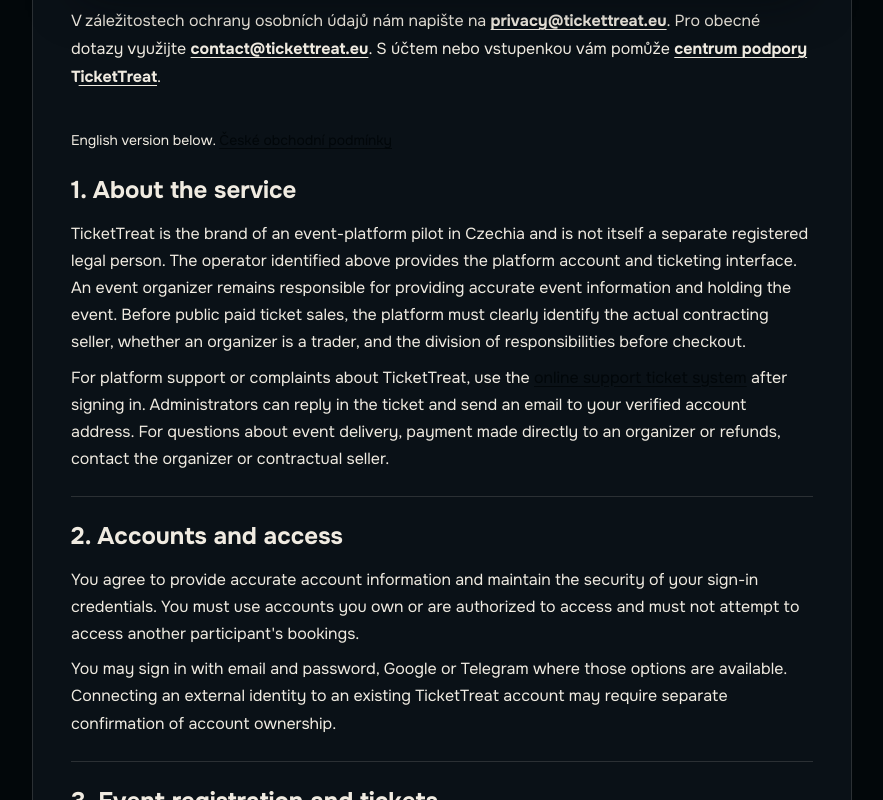
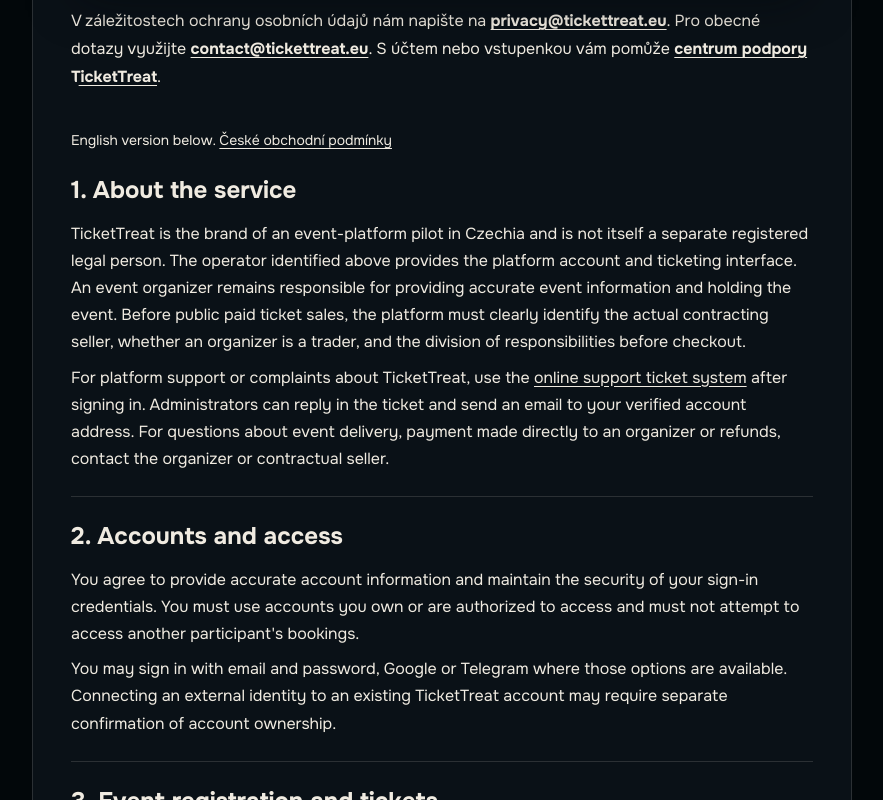
Before and after one commit to Phonker131/TicketTreat, a Next.js app in the folder frontend/: page /terms in a window 1280 px wide. Shown: the part 800-1600 px from the top of the page, without its empty margins (198-1081 px from the left). Built offline with nearby package versions, Linux system fonts and the light colour scheme; no server answers; a web font is replaced by a local one.

Commit message:
Fix low-contrast legal links on dark backgrounds

```diff
--- a/frontend/app/audit-fixes.css
+++ b/frontend/app/audit-fixes.css
@@ -97,6 +97,19 @@ html body .tt-legal-content{background:var(--tp-surf)!important;border:1px solid
 html body .tt-legal-content :is(p,li){max-width:72ch}
 html body .tt-legal-content section + section{border-top-color:var(--tp-line)}
 html body .tt-legal-content a{color:var(--tp-fg);text-decoration:underline}
+/* The v11 paper-page link color still wins by specificity in dark mode.
+   Match the themed article itself so every legal link stays readable in both themes. */
+html body .app-shell .tt-legal-page .tt-legal-content a:not(.button){
+ color:var(--tp-fg)!important;
+ text-decoration:underline;
+ text-underline-offset:3px;
+ text-decoration-color:currentColor;
+}
+html body .app-shell .tt-legal-page .tt-legal-content a:not(.button):focus-visible{
+ outline:2px solid var(--tp-fg);
+ outline-offset:3px;
+}
+
 html body .tt-legal-content code{font:500 .9em/1.2 var(--m)}
 html body .tt-legal-operator{background:var(--tp-surf2)!important;border:1px solid var(--tp-line)!important;box-shadow:none!important;color:var(--tp-fg)}
 html body .tt-legal-operator :is(h2,h3,p,strong,a){color:var(--tp-fg)!important}
```
